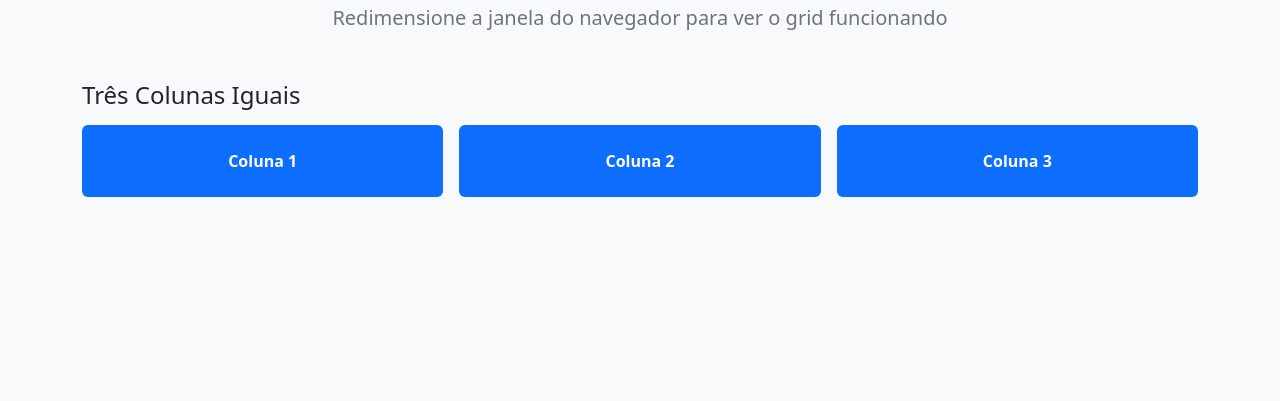
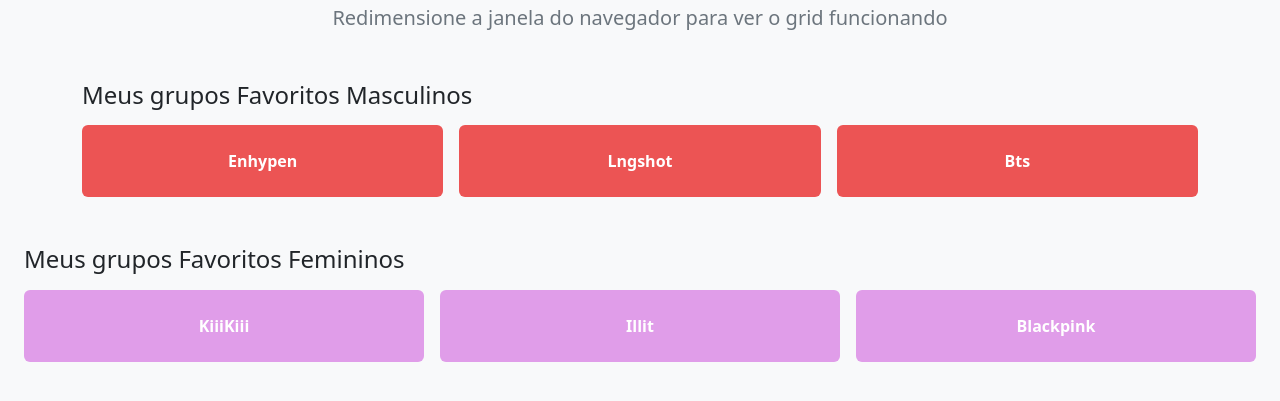
Before and after one commit to MelissaKayari/exemplo_grid, a website built with Vite: page index.html in a window 1280 px wide. Shown: the part 87-488 px from the top of the page. Built offline with nearby package versions, Linux system fonts and the light colour scheme.

Commit message:
Alterações no style e no html

```diff
--- a/index.html
+++ b/index.html
@@ -16,16 +16,16 @@
     </header>
         <!--Iniciando o Grid-->
         <section class="mb-5">
-            <h2 class="h4 mb-3"> Três Colunas Iguais</h2>
+            <h2 class="h4 mb-3"> Meus grupos Favoritos Masculinos </h2>
             <div class="row g-3">
                 <div class="col">
-                    <div class="demo-box">Coluna 1</div>
+                    <div class="demo-box"> Enhypen </div>
                 </div>
                 <div class="col">
-                        <div class="demo-box">Coluna 2</div>
+                        <div class="demo-box"> Lngshot</div>
                 </div>
                 <div class="col">
-                    <div class="demo-box">Coluna 3</div>
+                    <div class="demo-box"> Bts </div>
                 </div>
             </div>
         </section>
@@ -33,5 +33,27 @@
     <!--Carregamento do Vite com o Bootstrap e o style.
     css-->
     <script type="module" src="/src/main.js"></script>
+
+
+        <!--Iniciando o Grid-->
+        <section class="mb-5">
+            <h2 class="h4 mb-3"> Meus grupos Favoritos Femininos </h2>
+            <div class="row g-3">
+                <div class="col">
+                    <div class="demo-box2"> KiiiKiii </div>
+                </div>
+                <div class="col">
+                        <div class="demo-box2"> Illit </div>
+                </div>
+                <div class="col">
+                    <div class="demo-box2"> Blackpink </div>
+                </div>
+            </div>
+        </section>
+    </div>
+    <!--Carregamento do Vite com o Bootstrap e o style.
+    css-->
+    <script type="module" src="/src/main.js"></script>
+
 </body>
 </html>
--- a/package.json
+++ b/package.json
@@ -6,15 +6,19 @@
     "type": "git",
     "url": "exemplo-grid"
   },
+
   "license": "ISC",
   "author": "maria santos",
   "type": "module",
   "main": "index.js",
   "scripts": {
-    "test": "echo \"Error: no test specified\" && exit 1"
+    "preview": "vite preview"
+
   },
+
   "dependencies": {
     "bootstrap": "^5.3.8",
     "vite": "^8.2.1"
   }
+
 }
--- a/src/style.css
+++ b/src/style.css
@@ -1,5 +1,5 @@
 .demo-box{
-    background-color: #0d6efd;
+    background-color: #ec5454;
     color: #ffff;
     padding: 1.5rem 1rem;
     text-align: center;
@@ -8,10 +8,19 @@
 
 }
 .demo-box-alt{
-    background-color: #198754;
+    background-color: #0d8b50;
     color: #ffffff;
     padding: 1.5rem 1rem;
     text-align: center;
     border-radius: 0.375rem;
     font-weight: bold;
 }
+
+.demo-box2{
+    background-color: #e09de9;
+    color: #ffff;
+    padding: 1.5rem 1rem;
+    text-align: center;
+    border-radius: 0.375rem;
+    font-weight: bold;
+}
```
Also changed, not shown: src/index.html (deleted, +0 -11 lines).
